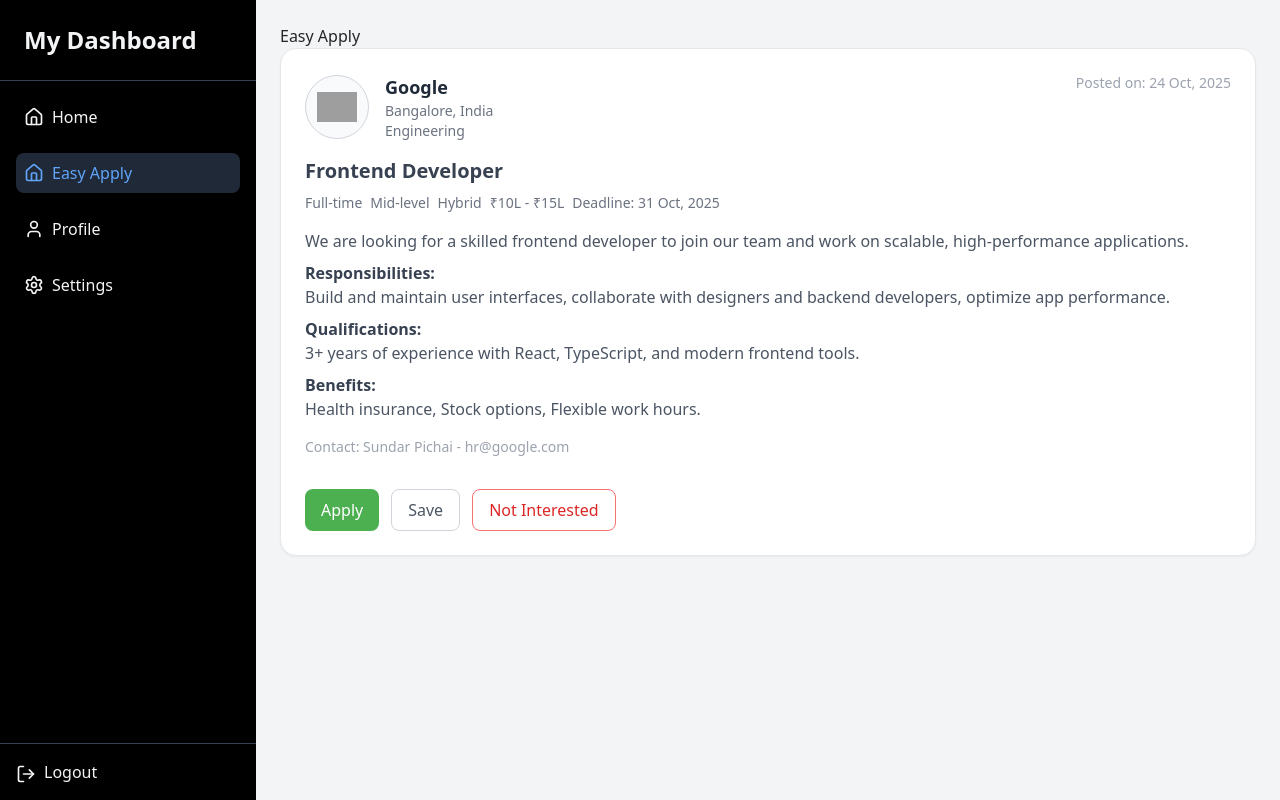
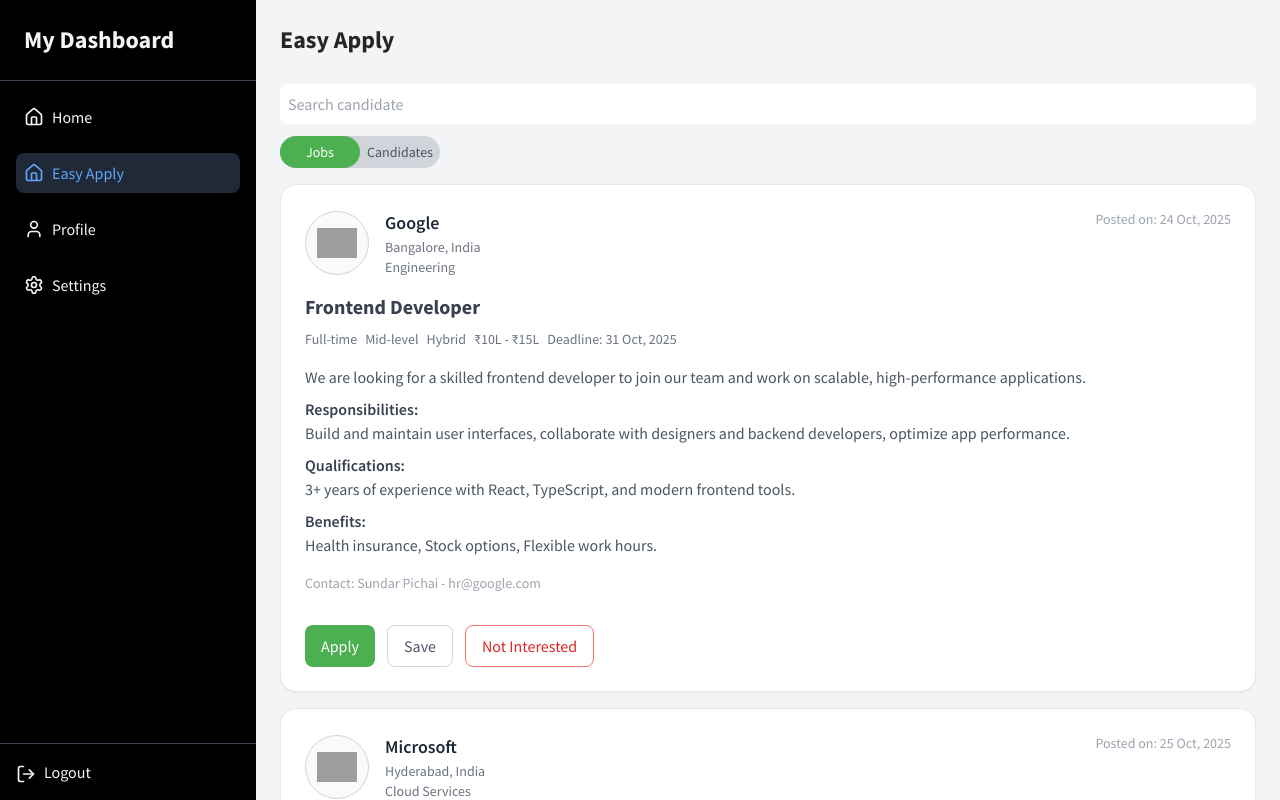
Before and after one commit to Ssharma0355/react-tech-social-media, a React (Create React App) app: page /easy-apply in a window 1280 px wide. Built offline with nearby package versions, Linux system fonts and the light colour scheme; grey boxes are pictures that could not be loaded.

Commit message:
added component for search

```diff
--- a/public/index.html
+++ b/public/index.html
@@ -8,6 +8,8 @@
 
   <!-- Title and Meta -->
   <title>Tech Social | Connect & Share with Tech Enthusiasts</title>
+  <link href="https://fonts.googleapis.com/css2?family=Source+Sans+Pro:wght@400;600;700&display=swap" rel="stylesheet">
+
 <meta name="description"
   content="Tech Social is a modern platform where technology enthusiasts connect, share ideas, discuss innovations, and grow together as a vibrant community." />
 <meta property="og:description"
--- a/src/Widgets/CandidateCard.js
+++ b/src/Widgets/CandidateCard.js
@@ -20,7 +20,7 @@
   onReject,
 }) => {
   return (
-    <main className="flex flex-col w-full p-6 border border-gray-200 rounded-2xl shadow-sm hover:shadow-md transition bg-white gap-4">
+    <main className="flex flex-col w-full p-6 border border-gray-200 rounded-2xl shadow-sm hover:shadow-md transition bg-white gap-4 mb-4">
       {/* Top Row */}
       <div className="flex flex-row justify-between items-start">
         {/* Candidate Info */}
--- a/src/Widgets/JobCard.js
+++ b/src/Widgets/JobCard.js
@@ -23,7 +23,7 @@
   onNotInterested,
 }) => {
   return (
-    <main className="flex flex-col w-full p-6 border border-gray-200 rounded-2xl shadow-sm hover:shadow-md transition bg-white gap-4">
+    <main className="flex flex-col w-full p-6 border border-gray-200 rounded-2xl shadow-sm hover:shadow-md transition bg-white gap-4 mb-4">
       {/* Top Row */}
       <div className="flex flex-row justify-between items-start">
         {/* Company Info */}
--- /dev/null
+++ b/src/Widgets/SearchBar.js
@@ -0,0 +1,18 @@
+import React, { useState } from 'react'
+
+const SearchBar = () => {
+    const [searchQuery, setSearchQuery] = useState("");
+  return (
+    <div className="flex flex-col">
+      <input
+        type="text"
+        placeholder="Search candidate"
+        className="p-2 rounded-[8px]"
+        value={searchQuery}
+        onChange={(e) => setSearchQuery(e.target.value)}
+      />
+    </div>
+  );
+}
+
+export default SearchBar
--- /dev/null
+++ b/src/Widgets/SwitchButton.js
@@ -0,0 +1,37 @@
+import React from "react";
+
+const SwitchButton = ({ userType, setUserType }) => {
+  return (
+    <div
+      onClick={() => setUserType(!userType)}
+      className="relative w-40 h-8 flex items-center rounded-full cursor-pointer bg-gray-300 transition"
+    >
+      {/* Sliding Background */}
+      <div
+        className={`absolute top-0 left-0 h-8 w-1/2 rounded-full bg-[#4CAF50] transition-transform duration-300 ${
+          userType ? "translate-x-0" : "translate-x-full"
+        }`}
+      />
+
+      {/* Options */}
+      <div className="relative z-10 flex w-full text-sm font-medium">
+        <div
+          className={`w-1/2 text-center transition ${
+            userType ? "text-white" : "text-gray-600"
+          }`}
+        >
+          Jobs
+        </div>
+        <div
+          className={`w-1/2 text-center transition font-medium ${
+            !userType ? "text-white" : "text-gray-600"
+          }`}
+        >
+          Candidates
+        </div>
+      </div>
+    </div>
+  );
+};
+
+export default SwitchButton;
--- /dev/null
+++ b/src/assets/JSONs/easyApplyData.js
@@ -0,0 +1,87 @@
+export const jobsData = [
+  {
+    id: 1,
+    logo: "https://upload.wikimedia.org/wikipedia/commons/2/2f/Google_2015_logo.svg",
+    company: "Google",
+    jobTitle: "Frontend Developer",
+    department: "Engineering",
+    employmentType: "Full-time",
+    experienceLevel: "Mid-level",
+    location: "Bangalore, India",
+    remotePolicy: "Hybrid",
+    salaryRange: "₹10L - ₹15L",
+    applicationDeadline: "31 Oct, 2025",
+    jobDescription:
+      "We are looking for a skilled frontend developer to join our team and work on scalable, high-performance applications.",
+    responsibilities:
+      "Build and maintain user interfaces, collaborate with designers and backend developers, optimize app performance.",
+    qualifications:
+      "3+ years of experience with React, TypeScript, and modern frontend tools.",
+    benefits: "Health insurance, Stock options, Flexible work hours.",
+    contactEmail: "hr@google.com",
+    hiringManager: "Sundar Pichai",
+    date: "24 Oct, 2025",
+  },
+  {
+    id: 2,
+    logo: "https://upload.wikimedia.org/wikipedia/commons/4/44/Microsoft_logo.svg",
+    company: "Microsoft",
+    jobTitle: "Backend Engineer",
+    department: "Cloud Services",
+    employmentType: "Full-time",
+    experienceLevel: "Senior-level",
+    location: "Hyderabad, India",
+    remotePolicy: "Remote",
+    salaryRange: "₹18L - ₹25L",
+    applicationDeadline: "15 Nov, 2025",
+    jobDescription:
+      "We are seeking an experienced backend engineer to build scalable cloud services.",
+    responsibilities:
+      "Design APIs, manage distributed systems, ensure high availability and performance.",
+    qualifications:
+      "5+ years of experience with Node.js, Python, and cloud platforms.",
+    benefits: "Health insurance, Bonus, Work-from-home allowance.",
+    contactEmail: "hr@microsoft.com",
+    hiringManager: "Satya Nadella",
+    date: "25 Oct, 2025",
+  },
+];
+
+export const candidatesData = [
+  {
+    id: 1,
+    photo: "https://randomuser.me/api/portraits/men/75.jpg",
+    name: "Rahul Sharma",
+    role: "Frontend Developer",
+    experience: "3+ years of experience in React, Next.js, and TypeScript",
+    location: "Bangalore, India",
+    education: "B.Tech in Computer Science, IIT Delhi",
+    skills: "React, TypeScript, Next.js, Tailwind CSS, Node.js",
+    summary:
+      "Passionate developer who loves building scalable and user-friendly web applications.",
+    email: "rahul.sharma@example.com",
+    phone: "+91 9876543210",
+    linkedIn: "https://linkedin.com/in/rahul-sharma",
+    github: "https://github.com/rahulsharma",
+    resumeLink: "/resumes/rahul-sharma.pdf",
+    date: "28 Oct, 2025",
+  },
+  {
+    id: 2,
+    photo: "https://randomuser.me/api/portraits/women/65.jpg",
+    name: "Ananya Gupta",
+    role: "Backend Developer",
+    experience: "4+ years of experience in Node.js, Express.js, and MongoDB",
+    location: "Pune, India",
+    education: "M.Tech in Software Engineering, NIT Trichy",
+    skills: "Node.js, Express.js, MongoDB, AWS, Docker",
+    summary:
+      "Backend specialist focused on performance optimization and scalable architecture.",
+    email: "ananya.gupta@example.com",
+    phone: "+91 9876501234",
+    linkedIn: "https://linkedin.com/in/ananya-gupta",
+    github: "https://github.com/ananyagupta",
+    resumeLink: "/resumes/ananya-gupta.pdf",
+    date: "29 Oct, 2025",
+  },
+];
--- a/src/pages/easyapply/EasyApply.js
+++ b/src/pages/easyapply/EasyApply.js
@@ -1,59 +1,47 @@
-import React, { useState } from 'react'
+import React, { useState } from "react";
 import DashboardLayout from "../../layouts/DashboardLayout";
-import JobCard from '../../Widgets/JobCard';
-import CandidateCard from '../../Widgets/CandidateCard';
+import JobCard from "../../Widgets/JobCard";
+import CandidateCard from "../../Widgets/CandidateCard";
+import { jobsData, candidatesData } from "../../assets/JSONs/easyApplyData";
+import SwitchButton from "../../Widgets/SwitchButton";
+import SearchBar from "../../Widgets/SearchBar";
 
 const EasyApply = () => {
-  const [userType, setusertpe] = useState(true);
+       const [userType, setUserType] = useState(true);
   return (
     <DashboardLayout>
-      <h1>Easy Apply</h1>
-      {userType ? (
-        <JobCard
-          logo="https://upload.wikimedia.org/wikipedia/commons/2/2f/Google_2015_logo.svg"
-          company="Google"
-          jobTitle="Frontend Developer"
-          department="Engineering"
-          employmentType="Full-time"
-          experienceLevel="Mid-level"
-          location="Bangalore, India"
-          remotePolicy="Hybrid"
-          salaryRange="₹10L - ₹15L"
-          applicationDeadline="31 Oct, 2025"
-          jobDescription="We are looking for a skilled frontend developer to join our team and work on scalable, high-performance applications."
-          responsibilities="Build and maintain user interfaces, collaborate with designers and backend developers, optimize app performance."
-          qualifications="3+ years of experience with React, TypeScript, and modern frontend tools."
-          benefits="Health insurance, Stock options, Flexible work hours."
-          contactEmail="hr@google.com"
-          hiringManager="Sundar Pichai"
-          date="24 Oct, 2025"
-          onApply={() => alert("Applied!")}
-          onSave={() => alert("Saved!")}
-          onNotInterested={() => alert("Not Interested!")}
-        />
-      ) : (
-        <CandidateCard
-          photo="https://randomuser.me/api/portraits/men/75.jpg"
-          name="Rahul Sharma"
-          role="Frontend Developer"
-          experience="3+ years of experience in React, Next.js, and TypeScript"
-          location="Bangalore, India"
-          education="B.Tech in Computer Science, IIT Delhi"
-          skills="React, TypeScript, Next.js, Tailwind CSS, Node.js"
-          summary="Passionate developer who loves building scalable and user-friendly web applications."
-          email="rahul.sharma@example.com"
-          phone="+91 9876543210"
-          linkedIn="https://linkedin.com/in/rahul-sharma"
-          github="https://github.com/rahulsharma"
-          resumeLink="/resumes/rahul-sharma.pdf"
-          date="28 Oct, 2025"
-          onShortlist={() => alert("Candidate Shortlisted!")}
-          onSave={() => alert("Candidate Saved!")}
-          onReject={() => alert("Candidate Rejected!")}
-        />
-      )}
+      <div className="flex flex-col gap-4">
+        <div className="flex flex-col gap-3">
+          <h1 className="text-2xl font-bold mb-4">Easy Apply</h1>
+          <SearchBar />
+          <SwitchButton userType={userType} setUserType={setUserType} />
+        </div>
+        <div className="flex flex-col">
+          {userType
+            ? jobsData.map((job) => (
+                <JobCard
+                  key={job.id}
+                  {...job}
+                  onApply={() => alert(`Applied for ${job.jobTitle}`)}
+                  onSave={() => alert(`Saved ${job.jobTitle}`)}
+                  onNotInterested={() =>
+                    alert(`Not interested in ${job.jobTitle}`)
+                  }
+                />
+              ))
+            : candidatesData.map((candidate) => (
+                <CandidateCard
+                  key={candidate.id}
+                  {...candidate}
+                  onShortlist={() => alert(`Shortlisted ${candidate.name}`)}
+                  onSave={() => alert(`Saved ${candidate.name}`)}
+                  onReject={() => alert(`Rejected ${candidate.name}`)}
+                />
+              ))}
+        </div>
+      </div>
     </DashboardLayout>
   );
-}
+};
 
-export default EasyApply
+export default EasyApply;
--- a/tailwind.config.js
+++ b/tailwind.config.js
@@ -10,6 +10,9 @@
         darkBg: "#121212", // default dark background
         darkText: "#ffffff", // default dark text
       },
+      fontFamily: {
+        sans: ["'Source Sans Pro'", "sans-serif"],
+      },
     },
   },
   plugins: [],
```
